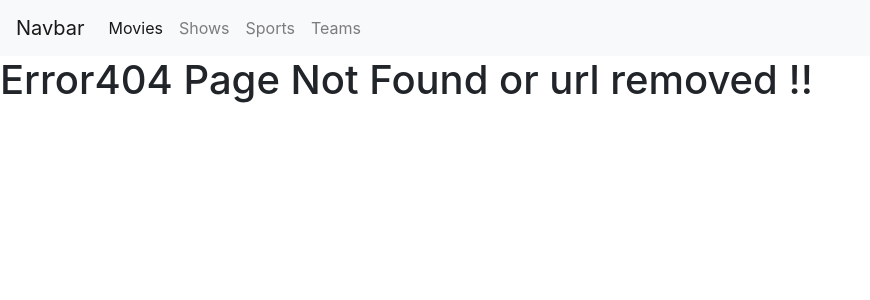
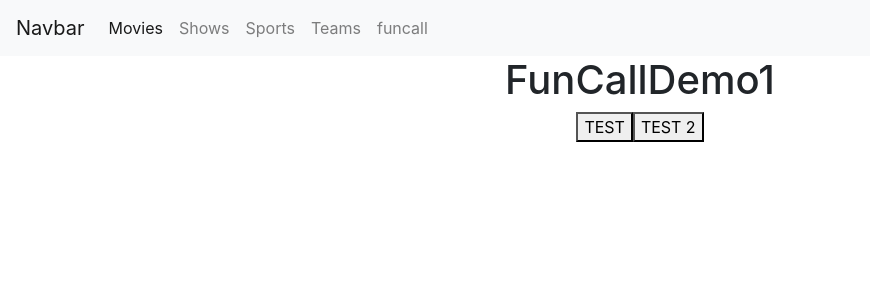
Before and after one commit to samirvithlani/hmt_mern_react_2026, a React (Vite) app: page /funcall in a window 1280 px wide. Before the commit this address had no page. Shown: the top 300 px of the page, without its empty margins (0-870 px from the left). Built offline with nearby package versions, Linux system fonts and the light colour scheme.

Commit message:
navigate

```diff
--- a/src/App.jsx
+++ b/src/App.jsx
@@ -19,6 +19,7 @@ import { HomePage } from './components/hotstar/HomePage'
 import { Watch } from './components/hotstar/Watch'
 import { Teams } from './components/Teams'
 import { TeamDetail } from './components/TeamDetail'
+import { FunCallDemo1 } from './components/FunCallDemo1'
 
 
 function App() {
@@ -35,6 +36,7 @@ function App() {
             <Route path='/watch/:name' element = {<Watch/>}></Route>
             <Route path='/teams' element = {<Teams/>}></Route>
             <Route path='/teamdetail/:id' element = {<TeamDetail/>}></Route>
+            <Route path='/funcall' element = {<FunCallDemo1/>}></Route>
             <Route path='/*' element = {<Error404/>}></Route>
           </Routes>
     </div>
--- /dev/null
+++ b/src/components/FunCallDemo1.jsx
@@ -0,0 +1,19 @@
+import React from 'react'
+
+export const FunCallDemo1 = () => {
+
+    const test = ()=>{
+        alert("test function called..")
+    }
+    const test2 = (x)=>{
+        alert("Test2 called "+x)
+    }
+
+  return (
+    <div style={{textAlign:"center"}}>
+        <h1>FunCallDemo1</h1>
+        <button onClick={test}>TEST</button>
+        <button onClick={()=>{test2(100)}}>TEST 2</button>
+    </div>
+  )
+}
--- a/src/components/Navbar.jsx
+++ b/src/components/Navbar.jsx
@@ -43,6 +43,12 @@ export const Navbar = () => {
                 Teams
               </Link>
             </li>
+            <li class="nav-item">
+              <Link class="nav-link" to="/funcall">
+                funcall
+              </Link>
+            </li>
+
           </ul>
         </div>
       </nav>
--- a/src/components/TeamDetail.jsx
+++ b/src/components/TeamDetail.jsx
@@ -1,8 +1,9 @@
 import React from 'react'
-import { useParams } from 'react-router-dom'
+import { Link, useNavigate, useParams } from 'react-router-dom'
 
 export const TeamDetail = () => {
     const id = useParams().id; //clicked.. --1
+    const navigate = useNavigate()
 
     const iplTeams2026 = [
   {
@@ -128,6 +129,9 @@ console.log("foundTeam",foundTeam)
         <h2>Short Name = {foundTeam.shortName}</h2>
         <h2>Captain = {foundTeam.captain}</h2>
         <h3>trophyWins ={foundTeam.trophyWins}</h3>
+        {/* <button className='btn btn-primary'>Back</button> */}
+        {/* <Link className='btn btn-primary' to="/teams">Back</Link> */}
+        <button onClick={()=>{navigate("/teams")}}>Back</button>
     </div>
   )
 }
```
